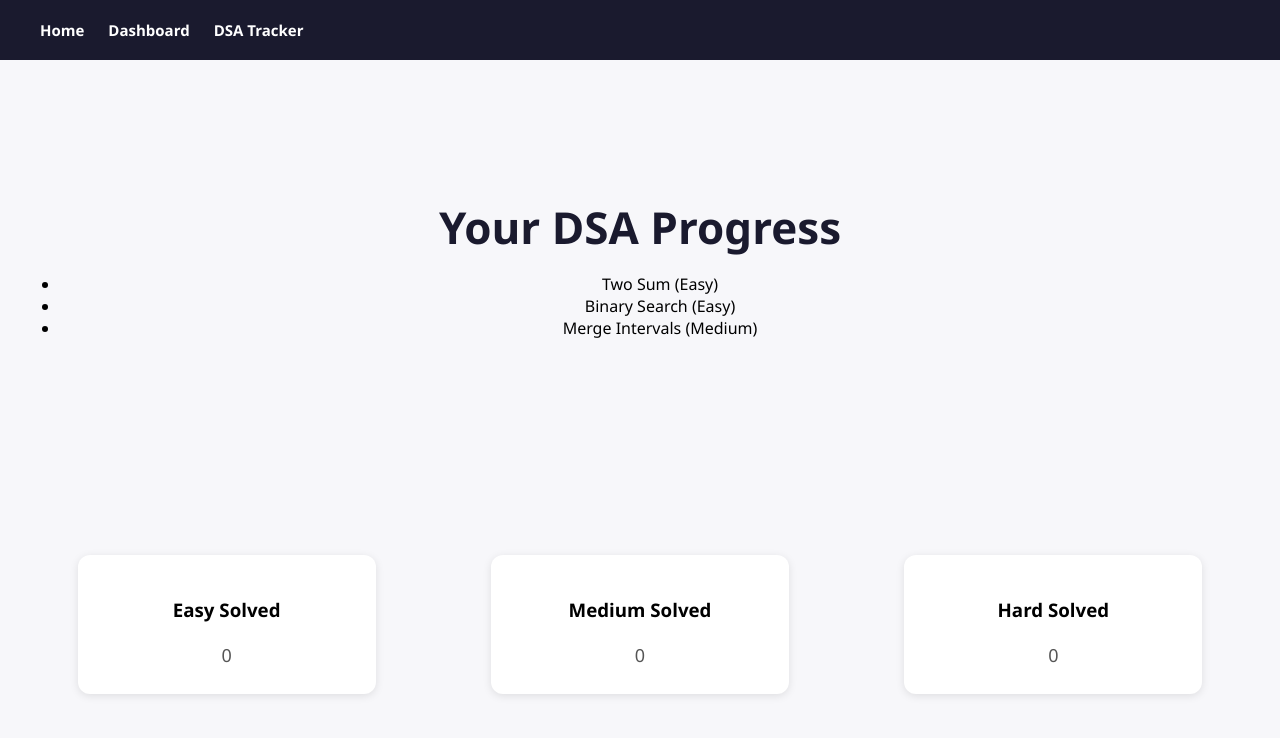
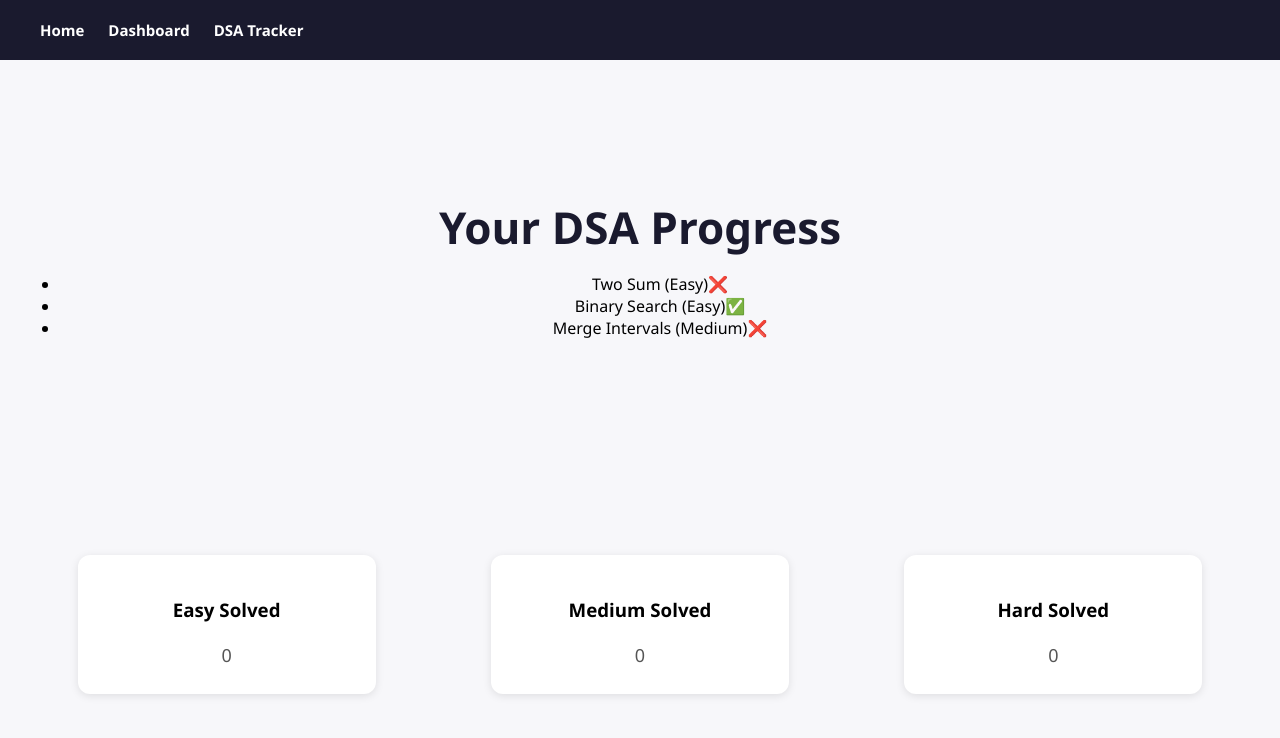
Before and after one commit to samadrita03-beep/ai-interview-prep, a plain HTML site: page dsa-tracker.html in a window 1280 px wide. Drawn offline with Linux system fonts and the light colour scheme.

Commit message:
Move solved/unsolved indicators after problem name

```diff
--- a/dsa-tracker.html
+++ b/dsa-tracker.html
@@ -44,8 +44,12 @@
             ];
             for (let i = 0; i < problems.length; i++) {
                 let listItem = document.createElement("li");
-                listItem.textContent = problems[i].name + " (" + problems[i].difficulty + ")";
-               document.getElementById("topicList").appendChild(listItem);
+                if (problems[i].solved) {
+                    listItem.textContent = problems[i].name + " (" + problems[i].difficulty + ")"+"✅ " ;
+                } else {
+                    listItem.textContent = problems[i].name + " (" + problems[i].difficulty + ")"+"❌ ";
+                }
+                document.getElementById("topicList").appendChild(listItem);
             }
 
 
```
